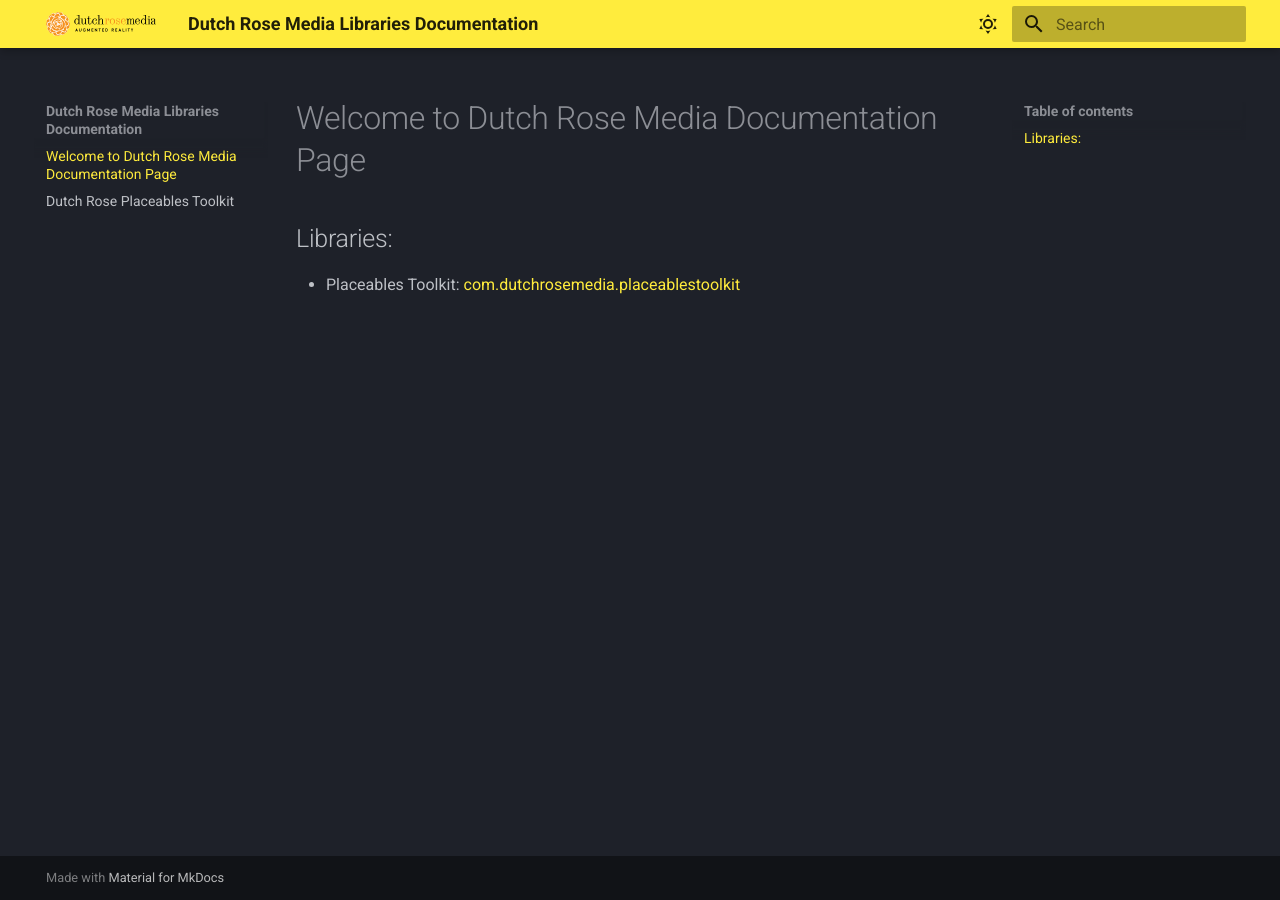
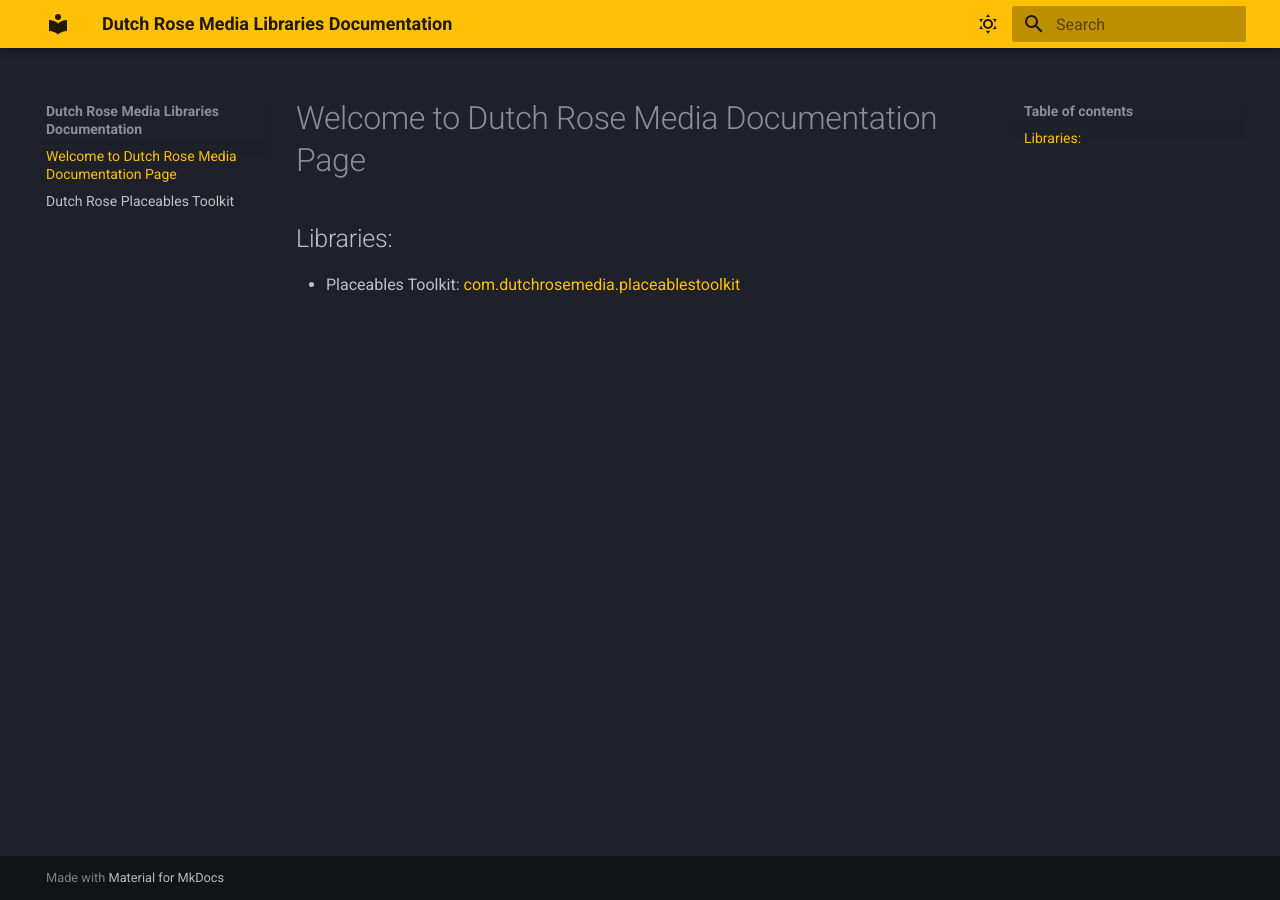
Before and after one commit to Dutch-Rose-Media/docs, an MkDocs documentation site: the page built from docs/index.md, in a window 1280 px wide. Built offline with MkDocs 1.6.1 and Material for MkDocs 9.7.7, drawn with Linux system fonts in a browser that asks for light colours.

Commit message:
update logo, colors

```diff
--- a/mkdocs.yml
+++ b/mkdocs.yml
@@ -5,21 +5,20 @@
   font:
     text: Roboto
     code: Roboto Mono
-  logo: assets/DutchRoseMedia-logo_redesign_RGB.svg
   favicon: assets/favicon.ico
   palette:
     - scheme: slate
       toggle:
         icon: material/weather-sunny
         name: light mode
-      primary: yellow
+      primary: amber
       accent: orange
 
     - scheme: default
       toggle:
         icon: material/weather-night
         name: dark mode
-      primary: black
+      primary: amber
       accent: orange
 
 markdown_extensions:
```
